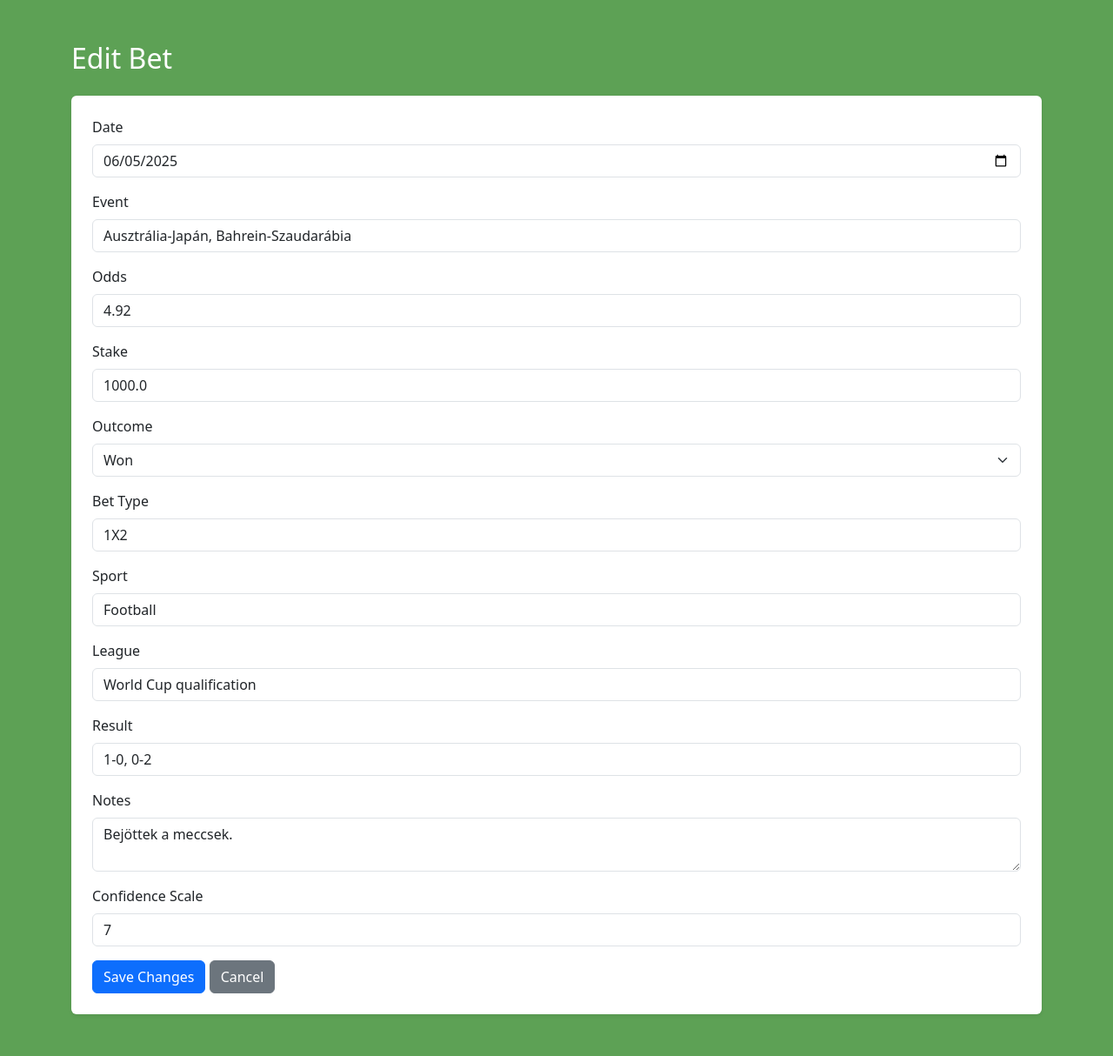
After one commit to IstvanGorni/BetTrack, a Flask app: page /edit/1 in a window 1280 px wide. The commit adds this page. Shown: the whole page at 87% size. Run offline with Flask 3, Linux system fonts and the light colour scheme.

Commit message:
Developing the editing feature

```diff
--- a/app.py
+++ b/app.py
@@ -10,14 +10,13 @@ data_manager = DataManager('data.csv')
 @app.route('/', methods=['GET', 'POST'])
 def index():
     if request.method == 'POST':
-        # Konvertáljuk a dátumot a kívánt formátumra
         raw_date = request.form['date']
         formatted_date = datetime.strptime(raw_date, '%Y-%m-%d').strftime('%Y.%m.%d')
 
         bet = Bet(
             id=None,
             event=request.form['event'],
-            date=formatted_date,  # <-- itt már formázva mentjük
+            date=formatted_date,
             odds=request.form['odds'],
             stake=request.form['stake'],
             bet_type=request.form['bet_type'],
@@ -56,6 +55,41 @@ def show_bets():
     )
 
 
+@app.route('/edit/<bet_id>', methods=['GET', 'POST'])
+def edit_bet(bet_id):
+    bets = data_manager.get_all_bets()
+    bet = next((b for b in bets if b.id == bet_id), None)
+
+    if not bet:
+        return "Bet not found", 404
+
+    if request.method == 'POST':
+        raw_date = request.form['date']
+        formatted_date = datetime.strptime(raw_date, '%Y-%m-%d').strftime('%Y.%m.%d')
+
+        updated_bet = Bet(
+            id=bet.id,
+            event=request.form['event'],
+            date=formatted_date,
+            odds=request.form['odds'],
+            stake=request.form['stake'],
+            bet_type=request.form.get('bet_type', bet.bet_type),
+            outcome=request.form['outcome'],
+            sport=request.form['sport'],
+            league=request.form['league'],
+            result=request.form['result'],
+            notes=request.form['notes'],
+            confidence_scale=request.form['confidence_scale']
+        )
+
+        data_manager.update_bet(updated_bet)
+        return redirect('/bet')
+
+    # Convert date back to yyyy-mm-dd format for HTML date input
+    bet.date_html = datetime.strptime(bet.date, '%Y.%m.%d').strftime('%Y-%m-%d')
+    return render_template('edit_bet.html', bet=bet)
+
+
 @app.route('/totalbalance', methods=['GET'])
 def totalbalance():
     year = request.args.get('year')
@@ -63,7 +97,6 @@ def totalbalance():
 
     bets = data_manager.get_all_bets()
 
-    # Szűrés, ha meg van adva év vagy hónap
     if year and month:
         filtered_bets = [bet for bet in bets if bet.date.startswith(f"{year}.{month.zfill(2)}")]
     elif year:
@@ -82,7 +115,6 @@ def totalstake():
 
     bets = data_manager.get_all_bets()
 
-    # Szűrés évre és hónapra, ha meg van adva
     if year and month:
         filtered_bets = [bet for bet in bets if bet.date.startswith(f"{year}.{month.zfill(2)}")]
     elif year:
@@ -92,6 +124,7 @@ def totalstake():
 
     total = calculate_total_stake(filtered_bets)
     return render_template('total_stake.html', total_stake=total, year=year, month=month)
+
 
 @app.route('/avgodds')
 def avgodds():
@@ -110,6 +143,7 @@ def avgodds():
     total = calculate_avgodds(filtered_bets)
     return render_template('avgodds.html', avg_odds=total, year=year, month=month)
 
+
 @app.route('/betcount')
 def betcount():
     year = request.args.get('year')
@@ -117,7 +151,6 @@ def betcount():
 
     bets = data_manager.get_all_bets()
 
-    # Szűrés dátum alapján
     if year and month:
         filtered_bets = [bet for bet in bets if bet.date.startswith(f"{year}.{month.zfill(2)}")]
     elif year:
@@ -128,15 +161,16 @@ def betcount():
     count = len(filtered_bets)
     return render_template('betcount.html', bet_count=count, year=year, month=month)
 
+
 @app.route('/delete/<bet_id>', methods=['POST'])
 def delete_bet(bet_id):
     data_manager.delete_bet(bet_id)
     return redirect('/bet')
 
+
 counts = data_manager.count_bets_by_outcome()
 print(f"Nyertes szelvények száma: {counts['won']}")
 print(f"Vesztes szelvények száma: {counts['lost']}")
 
-
 if __name__ == '__main__':
     app.run(debug=True)
--- a/data.csv
+++ b/data.csv
@@ -38,3 +38,23 @@ id,event,date,odds,stake,bet_type,outcome,sport,league,result,notes,confidence_s
 37,"Dánia-Franciaország, Real Madrid-Pachua",2025.06.22,2.42,10000.0,1X2,Won,Football,World Cup qualification,"2-3, 3-1",Francia azért nehezen nyert..,7
 38,"Salernitana-Sampdoria, Real Madrid-Pachua",2025.06.22,6.02,2898.0,1X2,Lost,Football,Mixed leagues,"0-2,3-1",Hála istennek a Samp megnyerte..,4
 39,"ManCity-Alin, Usa-Haiti, RealMadrid-Pachua",2025.06.22,2.43,10000.0,1X2,Won,Football,Mixed leagues,"6-0, 2-1, 3-1",Bejöttek a papírforma eredmények.,8
+40,"Seattle-Paris, Spanyolország-Németország, Norvégia-Magyarország",2025.06.23,3.49,10000.0,1X2,Lost,Mixed sports,World Cup qualification,"0-2, 3-3, 37-33",Spanyolok sajnos elvitték..,7
+41,"AtlMadrid-Botafogo, Hollandia-Románia",2025.06.23,5.14,8664.0,Cards,Lost,Football,Mixed leagues,"1-0, 3-1",Nem lett piros lap az Atletico meccsen..,8
+42,"Norvégia-Ausztria, Szlovénia-Magyarország",2025.06.24,2.19,20000.0,1X2,Lost,Handball,World Cup qualification,"27-27, 35-31",Tanulság: Ne fogadj olyanra amit nem ismersz jól!!,7
+43,Palmeiras-Botafogó,2025.06.28,3.3,5000.0,Cards,Lost,Football,World Cup qualification,0-0,Sajnos nem volt piros lap..,8
+44,"Paris-Maimi, Tobol-Zhenis, Ordabaszi-Almathi",2025.06.29,2.9,1500.0,1X2,Lost,Football,Mixed leagues,"4-0,2-2,0-1",A Tobol elment..,6
+45,"Ordabaszi-Almati, Paris-Miami",2025.06.29,2.36,1500.0,1X2,Won,Football,Mixed leagues,"0-1,4-0",Bejött..,7
+46,Flamengo-Bayern München,2025.06.29,4.35,1500.0,Cards,Lost,Football,World Cup qualification,2-4,Nem volt piros lap..,8
+47,Inter-Fluminese,2025.06.30,3.7,1500.0,Cards,Lost,Football,World Cup qualification,0-2,Sajnos nem volt piros lap,7
+48,"Dortmund-Monterrey, Real Madrid-Juventus",2025.07.01,3.02,1549.0,1X2,Lost,Football,World Cup qualification,"2-1,1-0","Dortumnd nyert, így elment..",6
+49,"Izland-Finnország, Helsinki-Jaro, Ilves-KTP",2025.07.02,4.65,1000.0,1X2,Lost,Football,Mixed leagues,"0-1,2-3,2,1",Nem jöttek be..,6
+50,"Ibéria-Malmő, NOAH-Podgorica",2025.07.08,2.07,10000.0,1X2,Won,Football,BL,"1-3,1-0","Ok, bejött..",7
+51,Flumenese-Chelsea,2025.07.08,3.6,5000.0,Cards,Lost,Football,World Cup qualification,0-2,Nem volt piros lap..,8
+52,"Ludogorac-MInszk, FTC-Zlin, Atletic-Dundelange",2025.07.09,5.63,5000.0,1X2,Lost,Football,Mixed leagues,"1-0,1-0,2-0",Dundelande....,8
+53,Vingegard,2025.07.09,6.75,770.0,1X2,Lost,Mixed sports,World Cup qualification,0-0,Kerékpár volt...,6
+54,"Szófia-Hapoel,Szkopje-Fiorita",2025.07.10,3.39,5000.0,1X2,Lost,Football,EL,"0-0,3-0",Zsidók nem nyertek..,8
+55,"Paks-Kolozsvár, Sherif-Pristina. Runavik-Helsinki",2025.07.10,4.64,5000.0,1X2,Lost,Football,KL,"0-0,4-0,4,0",Helsinki egy fos..,7
+56,"Japán-Horvátország, Magyarország-Görögország",2025.07.11,2.01,5000.0,1X2,Won,Water polo,World Cup qualification,"25-15,11-10",Magyarok nagyon nehezen nyertek..,6
+58,Girmay,2025.07.12,11.5,2000.0,1X2,Lost,Mixed sports,Mixed leagues,0-0,Kerékpár volt..,5
+59,"bukarest-Hermalin, Malmő-Norrköping",2025.07.12,2.21,5000.0,1X2,Lost,Football,Mixed leagues,"1-1,3-1",Szarok nem nyertek......,8
+60,"AIK-Degerfors, Varnamo-Djungarden",2025.07.13,2.81,3075.0,1X2,won,Football,Allsvenskan,"1-1,3-1",Nyertek,6
--- a/data_manager.py
+++ b/data_manager.py
@@ -77,6 +77,13 @@ class DataManager:
             writer.writerow(bet.to_dict())
         self.bets.append(bet)
 
+    def update_bet(self, updated_bet):
+        for i, bet in enumerate(self.bets):
+            if str(bet.id) == str(updated_bet.id):
+                self.bets[i] = updated_bet
+                break
+        self._rewrite_csv()
+
     def get_all_bets(self):
         return self.bets
 
--- /dev/null
+++ b/templates/edit_bet.html
@@ -0,0 +1,68 @@
+<!DOCTYPE html>
+<html lang="en">
+<head>
+  <meta charset="UTF-8">
+  <title>Edit Bet</title>
+  <link href="https://cdn.jsdelivr.net/npm/bootstrap@5.3.6/dist/css/bootstrap.min.css" rel="stylesheet">
+  <link rel="stylesheet" href="{{ url_for('static', filename='style.css') }}">
+</head>
+<body class="container py-5" style="background-color: #5da155;">
+  <h2 class="mb-4 text-white">Edit Bet</h2>
+
+  <form method="POST" class="bg-white p-4 rounded shadow-sm">
+    <div class="mb-3">
+      <label for="date" class="form-label">Date</label>
+      <input type="date" class="form-control" id="date" name="date" value="{{ bet.date_html }}" required>
+    </div>
+    <div class="mb-3">
+      <label for="event" class="form-label">Event</label>
+      <input type="text" class="form-control" id="event" name="event" value="{{ bet.event }}" required>
+    </div>
+    <div class="mb-3">
+      <label for="odds" class="form-label">Odds</label>
+      <input type="text" class="form-control" id="odds" name="odds" value="{{ bet.odds }}" required>
+    </div>
+    <div class="mb-3">
+      <label for="stake" class="form-label">Stake</label>
+      <input type="text" class="form-control" id="stake" name="stake" value="{{ bet.stake }}" required>
+    </div>
+    <div class="mb-3">
+      <label for="outcome" class="form-label">Outcome</label>
+      <select class="form-select" id="outcome" name="outcome">
+        <option value="won" {% if bet.outcome == 'won' %}selected{% endif %}>Won</option>
+        <option value="lost" {% if bet.outcome == 'lost' %}selected{% endif %}>Lost</option>
+        <option value="pending" {% if bet.outcome == 'pending' %}selected{% endif %}>Pending</option>
+      </select>
+    </div>
+
+    <div class="mb-3">
+        <label for="bet_type" class="form-label">Bet Type</label>
+        <input type="text" class="form-control" id="bet_type" name="bet_type" value="{{ bet.bet_type }}">
+    </div>
+
+    <div class="mb-3">
+      <label for="sport" class="form-label">Sport</label>
+      <input type="text" class="form-control" id="sport" name="sport" value="{{ bet.sport }}">
+    </div>
+    <div class="mb-3">
+      <label for="league" class="form-label">League</label>
+      <input type="text" class="form-control" id="league" name="league" value="{{ bet.league }}">
+    </div>
+    <div class="mb-3">
+      <label for="result" class="form-label">Result</label>
+      <input type="text" class="form-control" id="result" name="result" value="{{ bet.result }}">
+    </div>
+    <div class="mb-3">
+      <label for="notes" class="form-label">Notes</label>
+      <textarea class="form-control" id="notes" name="notes">{{ bet.notes }}</textarea>
+    </div>
+    <div class="mb-3">
+      <label for="confidence_scale" class="form-label">Confidence Scale</label>
+      <input type="number" class="form-control" id="confidence_scale" name="confidence_scale" value="{{ bet.confidence_scale }}">
+    </div>
+
+    <button type="submit" class="btn btn-primary">Save Changes</button>
+    <a href="{{ url_for('show_bets') }}" class="btn btn-secondary">Cancel</a>
+  </form>
+</body>
+</html>
--- a/templates/index.html
+++ b/templates/index.html
@@ -84,6 +84,7 @@
                 <option>Ice hockey</option>
                 <option>Handball</option>
                 <option>Volleyball</option>
+                <option>Water polo</option>
                 <option>Mixed sports</option>
               </select>
             </div>
@@ -100,6 +101,7 @@
                 <option>Seria B</option>
                 <option>Ligue 1</option>
                 <option>Ligue 2</option>
+                <option>Allsvenskan</option>
                 <option>BL</option>
                 <option>EL</option>
                 <option>KL</option>
```
Also changed, not shown: templates/bets.html (+8 -0 lines).
